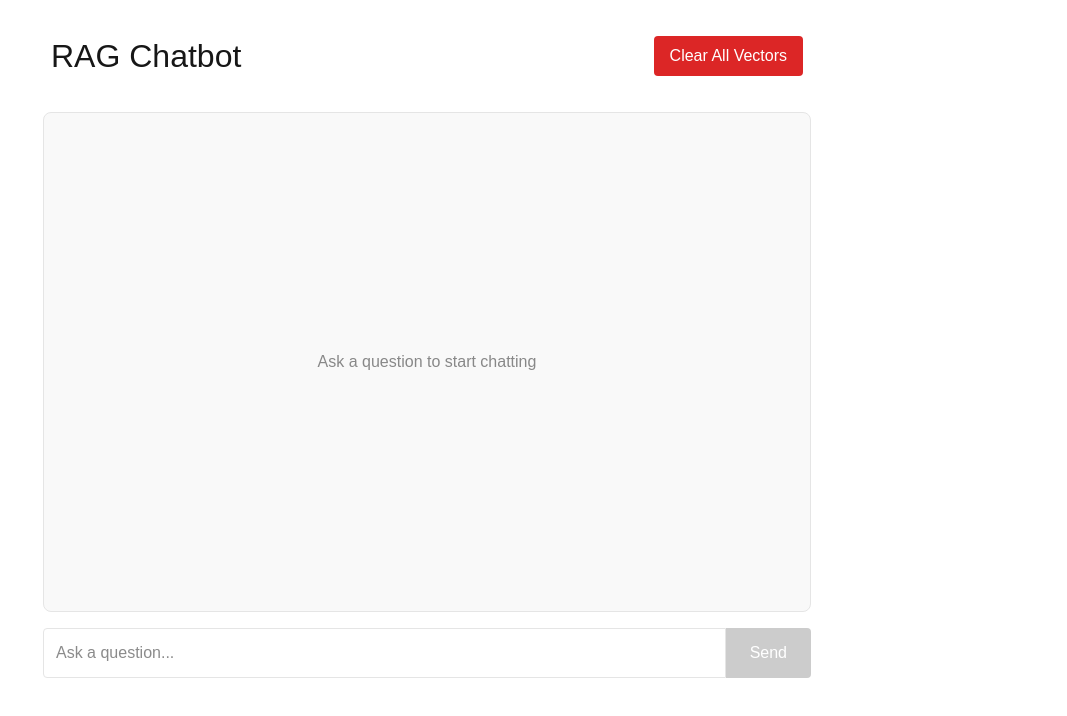
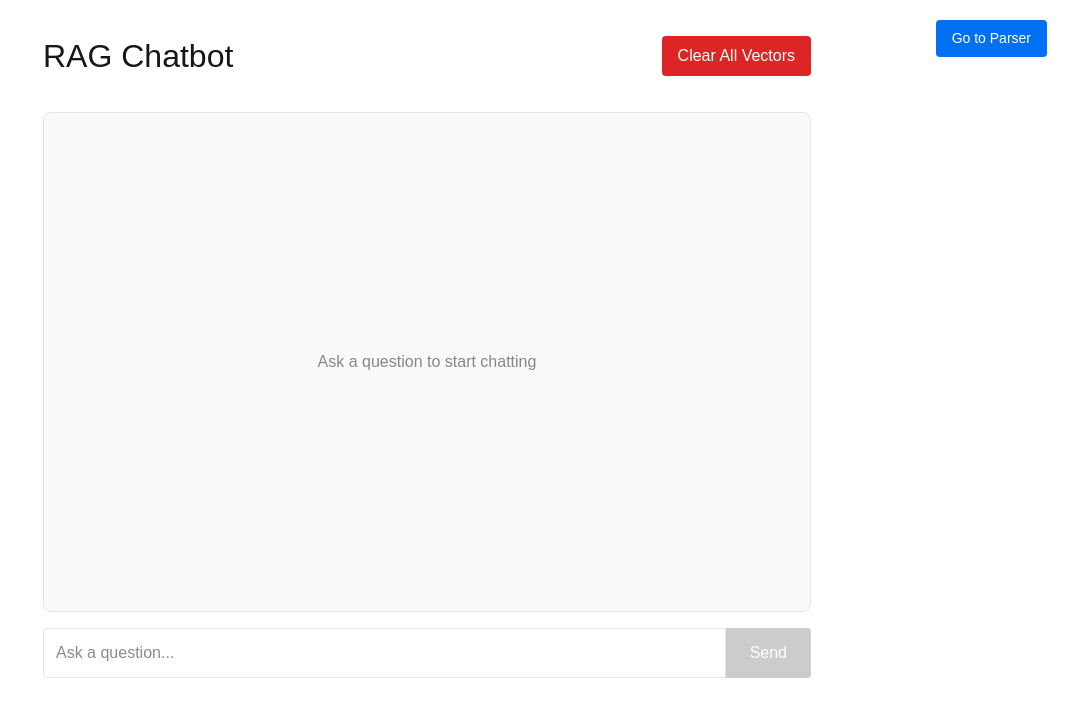
Before and after one commit to Marcussy34/upstage-demo, a Next.js app: page /chatbot in a window 1280 px wide. Shown: the top 716 px of the page, without its empty margins (213-1280 px from the left). Built offline with nearby package versions, Linux system fonts and the light colour scheme.

Commit message:
added buttons to navigate

```diff
--- a/pages/chatbot.js
+++ b/pages/chatbot.js
@@ -1,5 +1,6 @@
 import { useState } from 'react';
 import Head from 'next/head';
+import Link from 'next/link';
 
 export default function Chatbot() {
   const [query, setQuery] = useState('');
@@ -81,12 +82,37 @@ export default function Chatbot() {
         <meta name="description" content="RAG Chatbot using Pinecone and Upstage" />
       </Head>
 
+      <div style={{ position: 'fixed', top: '20px', right: '20px', display: 'flex', gap: '10px' }}>
+        <Link href="/document-parser">
+          <button
+            style={{
+              padding: '8px 16px',
+              background: '#0070f3',
+              color: 'white',
+              border: 'none',
+              borderRadius: '4px',
+              cursor: 'pointer',
+              fontSize: '14px'
+            }}
+          >
+            Go to Parser
+          </button>
+        </Link>
+      </div>
+
       <main>
-        <div className="header">
+        <div style={{ display: 'flex', justifyContent: 'space-between', alignItems: 'center', marginBottom: '2rem' }}>
           <h1>RAG Chatbot</h1>
           <button
-            onClick={() => setShowConfirmModal(true)}
-            className="clear-button"
+            onClick={handleClearVectors}
+            style={{
+              padding: '8px 16px',
+              background: '#dc2626',
+              color: 'white',
+              border: 'none',
+              borderRadius: '4px',
+              cursor: 'pointer',
+            }}
           >
             Clear All Vectors
           </button>
--- a/pages/document-parser.js
+++ b/pages/document-parser.js
@@ -1,4 +1,5 @@
 import Head from 'next/head';
+import Link from 'next/link';
 import { DocumentParserComponent } from '../components/DocumentParser/DocumentParserComponent';
 
 export default function DocumentParserPage() {
@@ -9,6 +10,24 @@ export default function DocumentParserPage() {
         <meta name="description" content="Document parsing demo using Upstage API" />
       </Head>
 
+      <div style={{ position: 'fixed', top: '20px', right: '20px' }}>
+        <Link href="/chatbot">
+          <button
+            style={{
+              padding: '8px 16px',
+              background: '#0070f3',
+              color: 'white',
+              border: 'none',
+              borderRadius: '4px',
+              cursor: 'pointer',
+              fontSize: '14px'
+            }}
+          >
+            Go to Chatbot
+          </button>
+        </Link>
+      </div>
+
       <DocumentParserComponent />
     </>
   );
```
